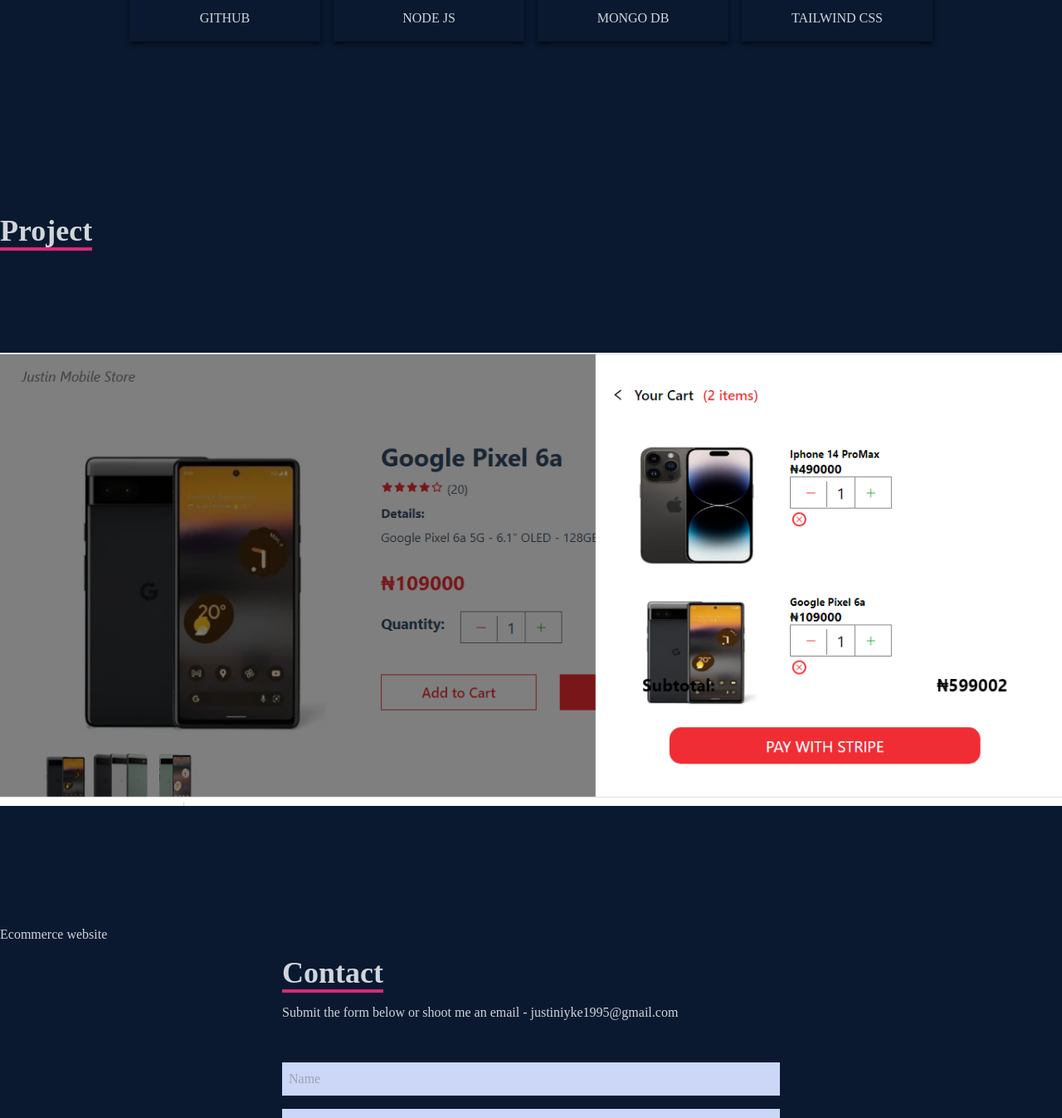
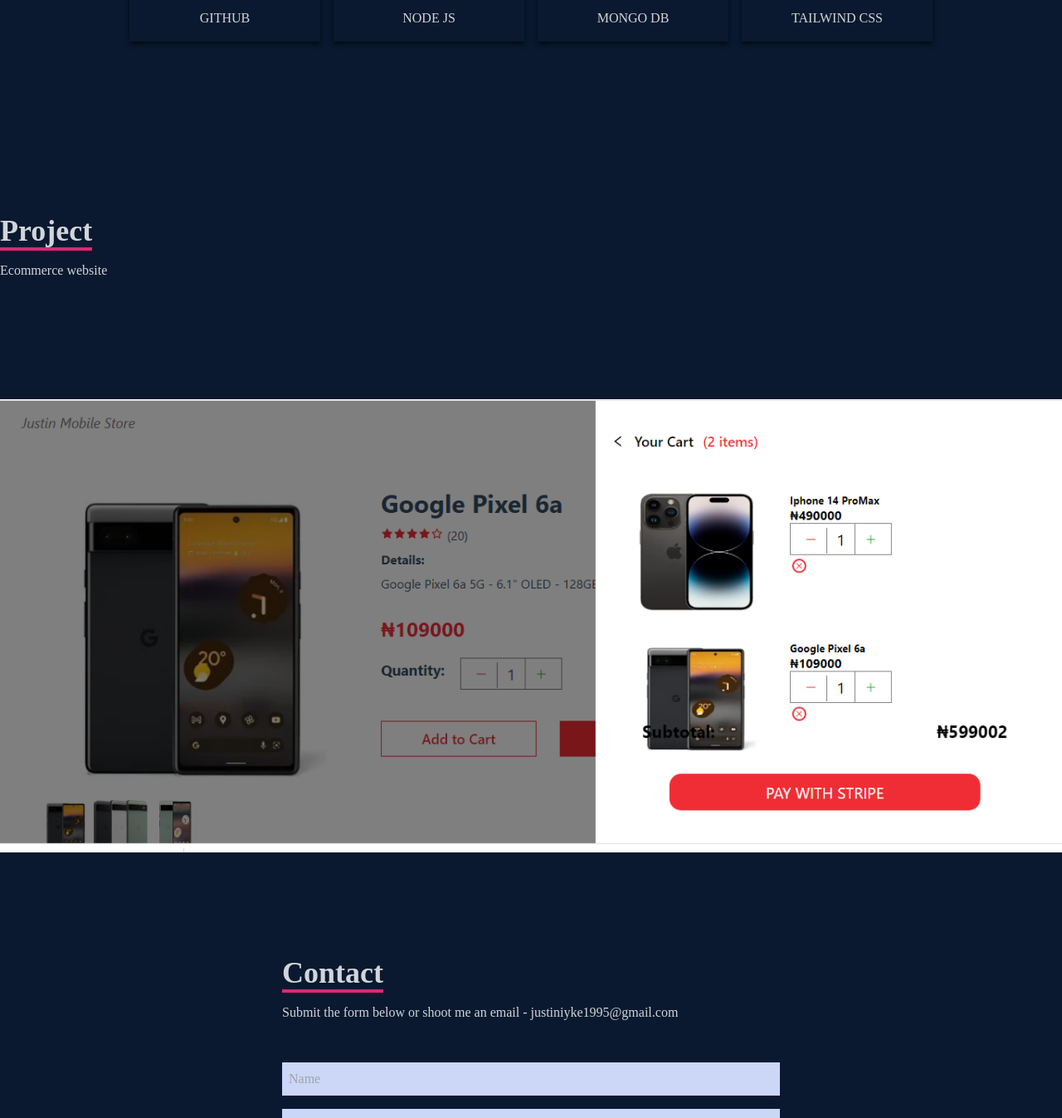
Before and after one commit to justiniyke29/justin-portfolio, a React (Create React App) app: page / in a window 1280 px wide. Shown: the part 2142-3489 px from the top of the page at 83% size. Built offline with nearby package versions, Linux system fonts and the light colour scheme.

Commit message:
last commit

```diff
--- a/src/components/Project.jsx
+++ b/src/components/Project.jsx
@@ -7,12 +7,12 @@
     <p className='text-4xl font-bold inline border-b-4 border-pink-600'>
               Project
       </p>
+      <p className='text-gray-300 py-4'>Ecommerce website</p>
     <div className='flex flex-col justify-center items-center w-full h-full'>
       <a href='https://justiniyke-shoppingmall.vercel.app' target="_blank" rel="noreferrer">
       <img  className='w-400 h-300' src={proimg} alt='projectimage' />
       </a>
     </div>
-    <p className='text-gray-300 py-4'>Ecommerce website</p>
     </div>
   )
 }
```
